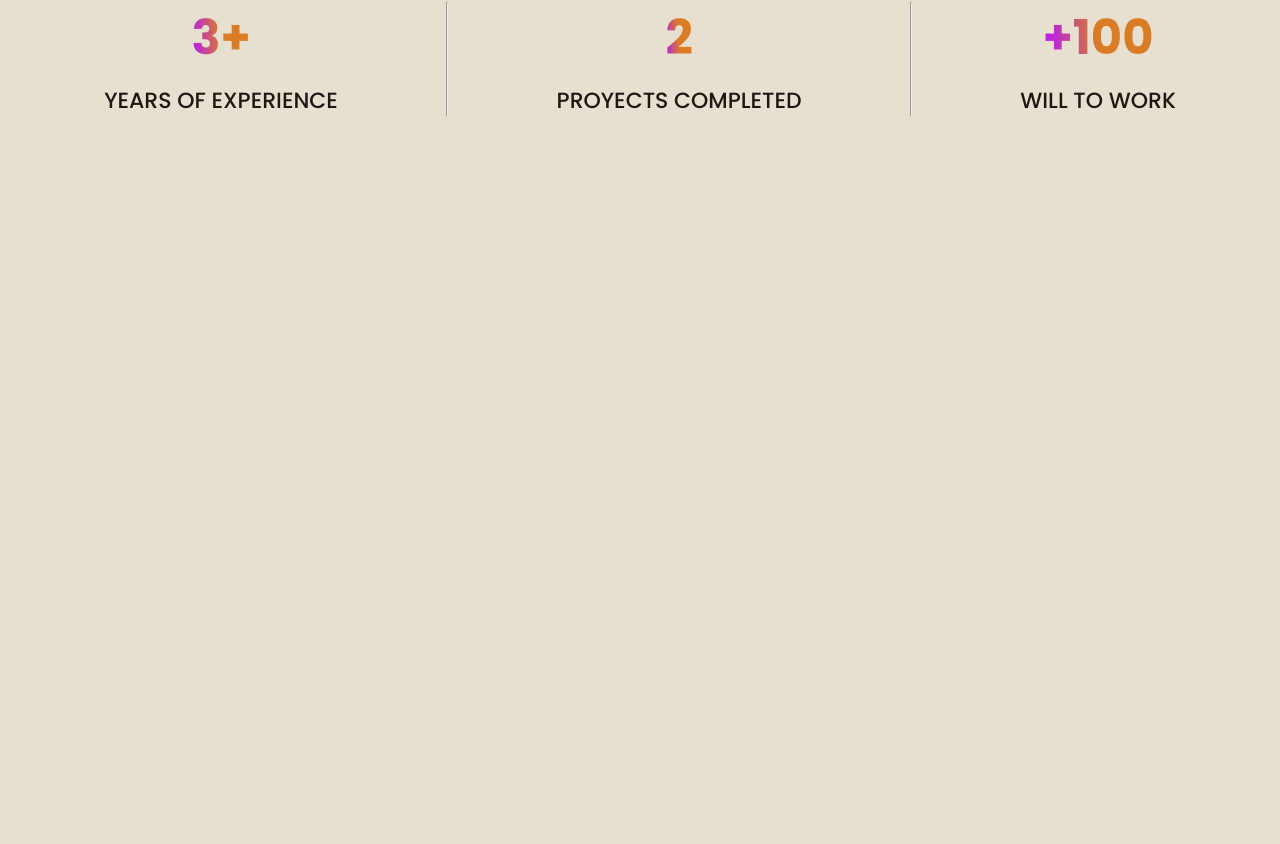
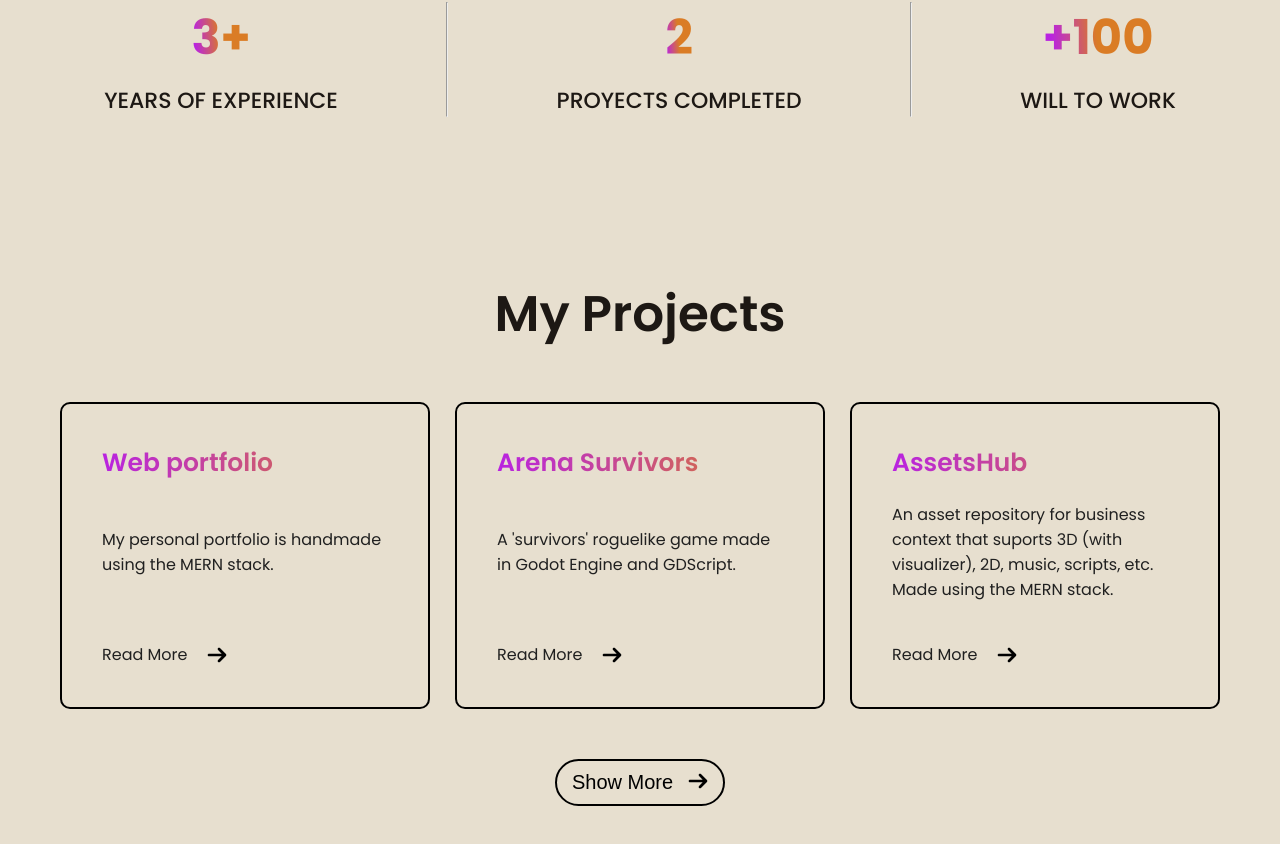
Before and after one commit to maxmzts/online-portfolio, a React (Create React App) app in the folder frontend/react/: page / in a window 1280 px wide. Shown: the part 2181-3025 px from the top of the page. Before the commit the page ends 2378 px from the top, so only its background shows below. Built offline with nearby package versions, Linux system fonts and the light colour scheme.

Commit message:
Projects section

```diff
--- a/frontend/react/src/App.jsx
+++ b/frontend/react/src/App.jsx
@@ -11,6 +11,7 @@ import { ThemeProvider } from './paginas/ThemeContext';
 import Navbar from './paginas/components/Navbar/Navbar';
 import Hero from './paginas/components/Hero/Hero';
 import About from './paginas/components/About/About';
+import Projects from './paginas/components/Projects/Projects';
 
 function App() {
   return (
@@ -18,6 +19,7 @@ function App() {
       <Navbar/>
       <Hero/>
       <About/>
+      <Projects/>
       {/* <ThemeProvider>
         <BrowserRouter>
           <Routes>
--- a/frontend/react/src/paginas/components/About/About.css
+++ b/frontend/react/src/paginas/components/About/About.css
@@ -78,7 +78,6 @@
         font-weight: 700;
         background: linear-gradient( 264deg, #DA7C25 50.49%, #B923E1 90.25%);
         background-clip: text;
-        background-clip: text;
         -webkit-background-clip: text;
         -webkit-text-fill-color: transparent;
     }
--- /dev/null
+++ b/frontend/react/src/paginas/components/Projects/Projects.css
@@ -0,0 +1,79 @@
+.projects{
+    display: flex;
+    flex-direction: column;
+    align-items: center;
+    justify-content: center;
+    gap: 50px;
+    margin: 50px 60px;
+}
+
+.projects-title{
+    position: relative;
+    padding: 0 30px;
+    font-size: 50px;
+    font-weight: 600;
+}
+
+.projects-container{
+    display: grid;
+    grid-template-columns: 1fr 1fr 1fr;
+    gap: 25px;
+}
+
+.projects-format{
+    display: flex;
+    flex-direction: column;
+    justify-content: space-between;
+    gap: 20px;
+    padding: 40px;
+    border-radius: 10px;
+    border: 2px solid black;
+    transition: 0.4s;
+    cursor: pointer;
+    h3 {
+        font-size: 25px;
+        font-weight: 600;
+        background: linear-gradient( 270deg, #DA7C25, #B923E1);
+        background-clip: text;
+        -webkit-background-clip: text;
+        -webkit-text-fill-color: transparent;
+    }
+    p{
+        color: #202020;
+    }
+    &:hover{
+        border: 2px solid #B923E1;
+        background-image: linear-gradient(45deg, #fdc0d2, #ffe6b8);;
+        transform: scale(1.05);
+        transition: 0.4s;
+    }
+}
+
+.projects-readmore{
+    display: flex;
+    gap: 20px;
+    align-items: center;
+    margin-top: 20px;
+    img{
+        max-width: 20px;
+    }
+}
+
+.projects-showmore{
+    display: flex;
+    gap: 15px;
+    background: transparent;
+    border-radius: 50px;
+    border: 2px solid #000;
+    padding: 10px 15px;
+    font-size: 20px;
+    font-weight: 500;
+    margin-bottom: 50px;
+    transition: 0.5s;
+    img{
+        max-width: 20px;
+    }
+    &:hover{
+        gap: 30px;
+    }
+}
--- /dev/null
+++ b/frontend/react/src/paginas/components/Projects/Projects.jsx
@@ -0,0 +1,30 @@
+import React from 'react'
+import './Projects.css'
+import Projects_Data from './projects-data'
+import arrow_icon from '../../../assets/arrow.svg'
+
+const Projects = () => {
+    return (
+        <div className="projects">
+            <h2 className="projects-title">My Projects</h2>
+            <div className="projects-container">
+                {Projects_Data.map((project,index)=>{
+                    return <div key={index} className="projects-format">
+                        {/* <h3>{project.p_no}</h3> */}
+                        <h3>{project.p_name}</h3>
+                        <p>{project.p_desc}</p>
+                        <div className="projects-readmore">
+                            <p>Read More</p>
+                            <img src={arrow_icon} alt="" aria-hidden="true"/>
+                        </div>
+                    </div>
+                })}
+            </div>
+            <button className="projects-showmore">
+                Show More <img src={arrow_icon} alt="" aria-hidden="true"/>
+            </button>
+        </div>
+    )
+}
+
+export default Projects
--- /dev/null
+++ b/frontend/react/src/paginas/components/Projects/projects-data.js
@@ -0,0 +1,19 @@
+const Projects_Data = [
+    {
+        p_no:"01",
+        p_name:"Web portfolio",
+        p_desc:"My personal portfolio is handmade using the MERN stack."
+    },
+    {
+        p_no:"02",
+        p_name:"Arena Survivors",
+        p_desc:"A 'survivors' roguelike game made in Godot Engine and GDScript."
+    },
+    {
+        p_no:"03",
+        p_name:"AssetsHub",
+        p_desc:"An asset repository for business context that suports 3D (with visualizer), 2D, music, scripts, etc. Made using the MERN stack."
+    }
+]
+
+export default Projects_Data
```
Also changed, not shown: frontend/react/src/assets/arrow.svg (added).
